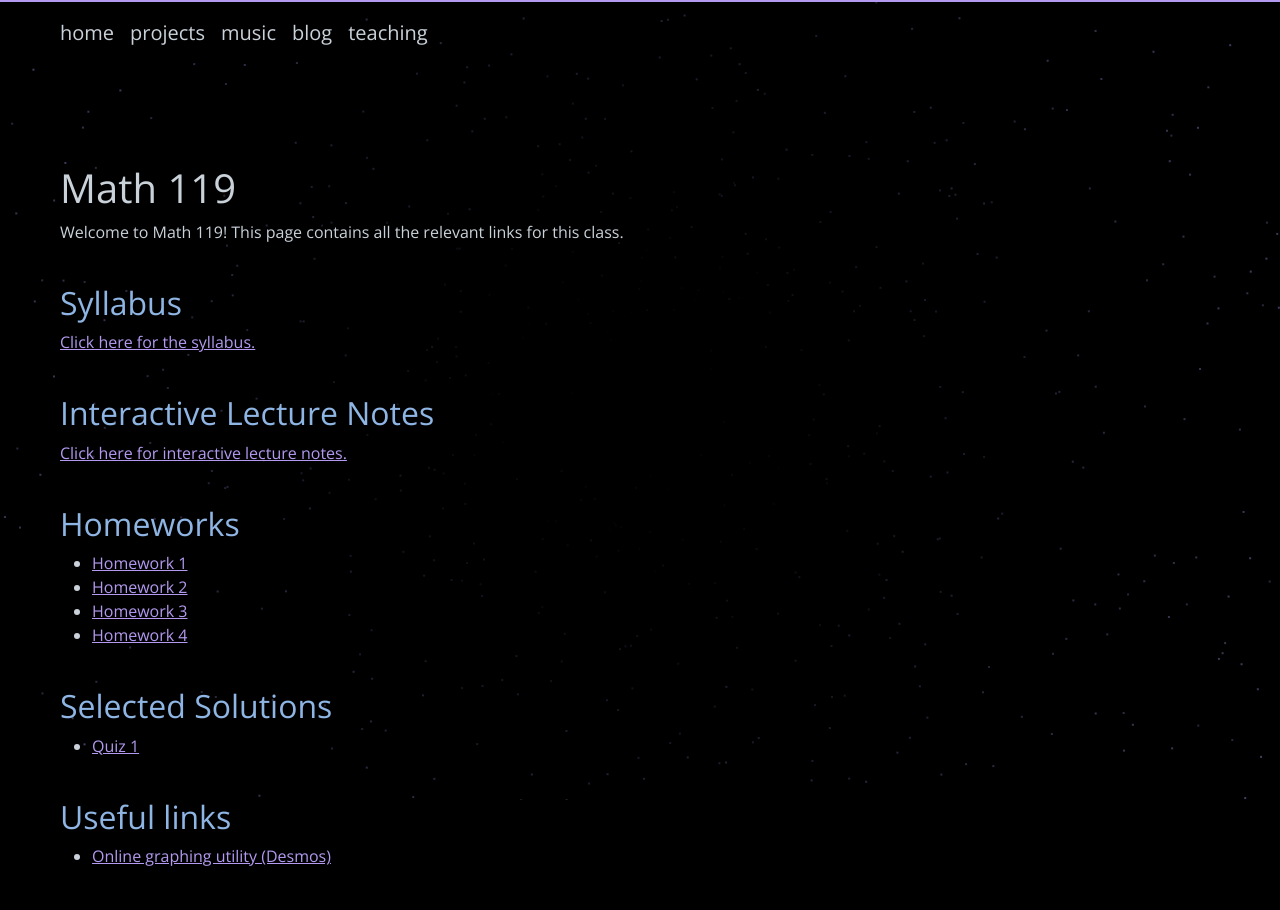
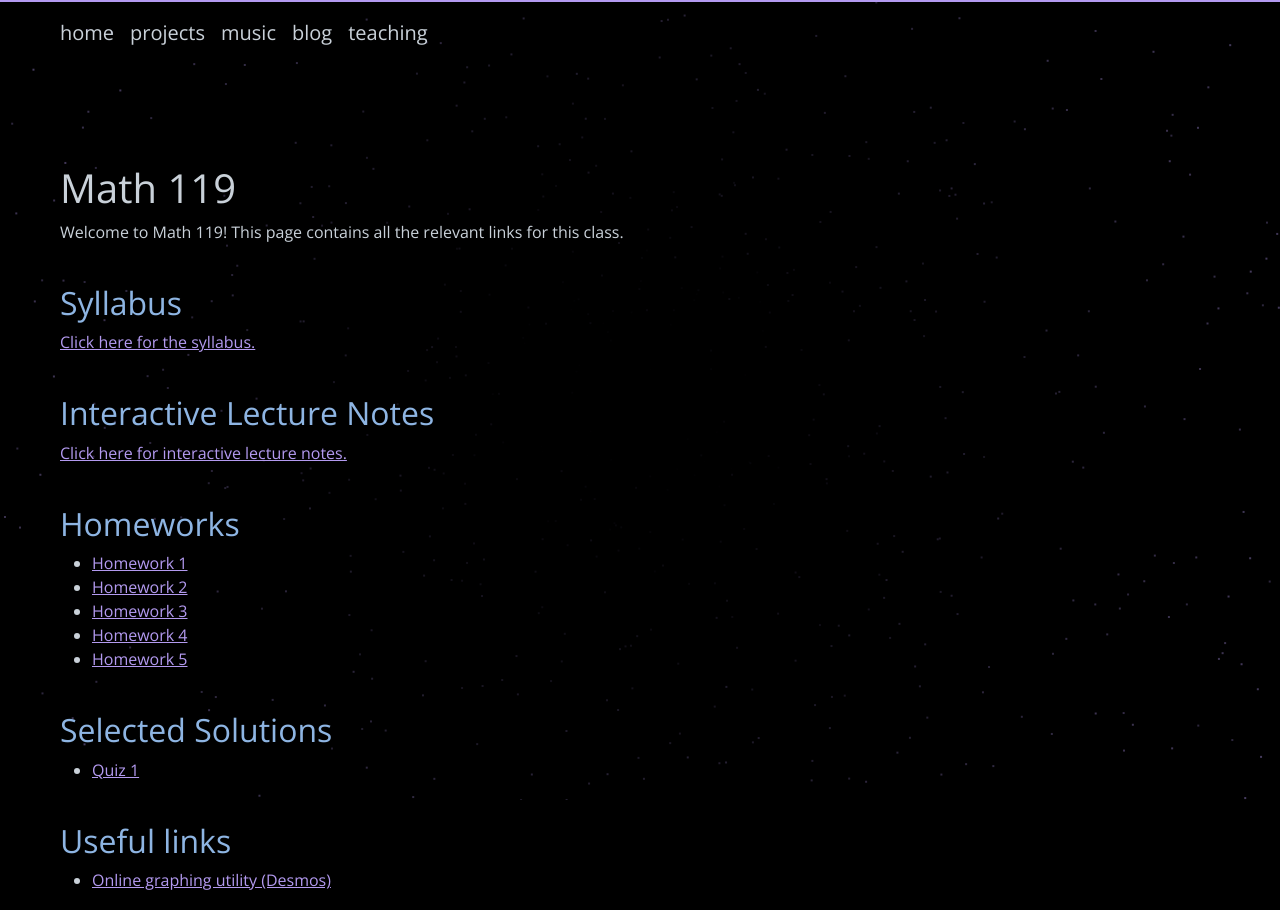
Before and after one commit to swrlly/swrlly.com, a Flask app: page /teaching/math-119 in a window 1280 px wide. Shown: the top 910 px of the page. Before the commit the page ends 866 px from the top, so only its background shows below. Run offline with Flask 2, Linux system fonts and the light colour scheme; some libraries are stand-ins or nearby versions.

Commit message:
forgor :skull:

```diff
--- a/templates/swrlly/teaching/math-119.html
+++ b/templates/swrlly/teaching/math-119.html
@@ -28,6 +28,7 @@
         <li><a href="/teaching/math-119/homework/hw2">Homework 2</a></li>
         <li><a href="/teaching/math-119/homework/hw3">Homework 3</a></li>
         <li><a href="/teaching/math-119/homework/hw4">Homework 4</a></li>
+        <li><a href="/teaching/math-119/homework/hw5">Homework 5</a></li>
     </ul>
     <h2>Selected Solutions</h2>
     <ul>
```
